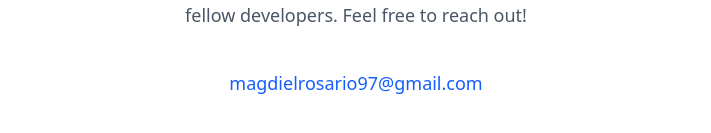
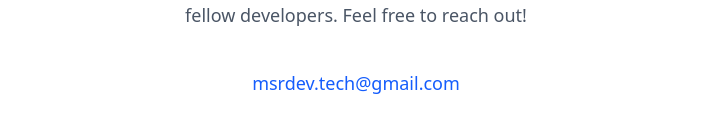
Before and after one commit to magdielrosario97/portfolio, a React (Vite) app: page / in a window 1280 px wide. Shown: the part 2300-2433 px from the top of the page, without its empty margins (284-995 px from the left). Built offline with nearby package versions, Linux system fonts and the light colour scheme.

Commit message:
Updated email address in contact section

```diff
--- a/src/components/Contact.jsx
+++ b/src/components/Contact.jsx
@@ -9,10 +9,10 @@ const Contact = () => {
             to reach out!
          </p>
          <a
-            href="mailto:magdielrosario97@gmail.com"
+            href="mailto:msrdev.tech@gmail.com"
             className="inline-block mt-4 text-blue-600 hover:text-blue-800 font-medium text-lg"
          >
-            magdielrosario97@gmail.com
+            msrdev.tech@gmail.com
          </a>
       </section>
    );
```
